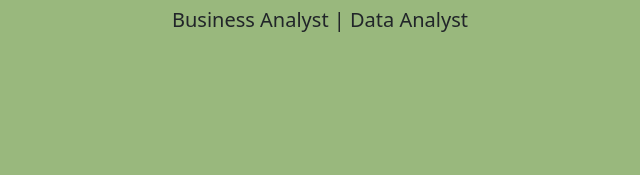
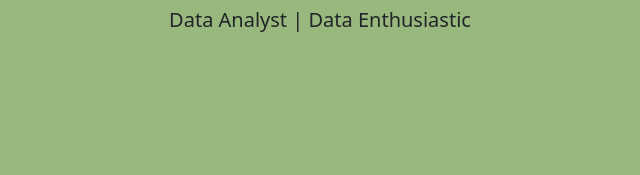
Before and after one commit to mrkaykafkau/asepmulyana.github.io, a plain HTML site: page index.html in a window 1280 px wide. Shown: the part 462-637 px from the top of the page, 320-960 px from the left. Drawn offline with nearby package versions, Linux system fonts and the light colour scheme.

Commit message:
mengubah nama tag / deskripsi

```diff
--- a/index.html
+++ b/index.html
@@ -46,7 +46,7 @@
     <section class="jumbotron text-center">
       <img src="img/Foto Asmul.jpg" alt="Asep Mulyana" width="200" class="rounded-circle img-thumbnail" />
       <h1 class="display-4">Asep Mulyana</h1>
-      <p class="lead">Business Analyst | Data Analyst</p>
+      <p class="lead">Data Analyst | Data Enthusiastic</p>
     </section>
     <svg xmlns="http://www.w3.org/2000/svg" viewBox="0 0 1440 320">
       <path
```
